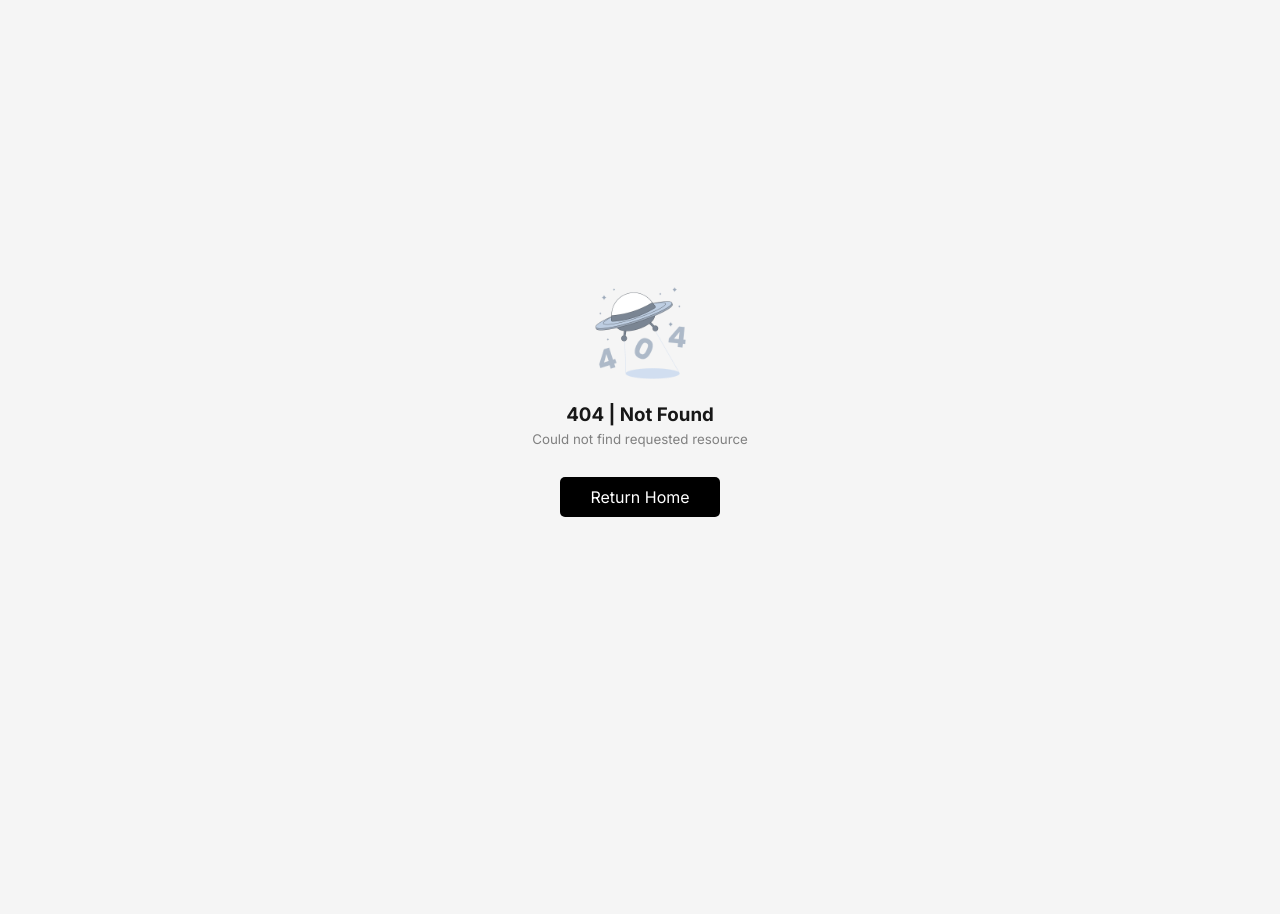
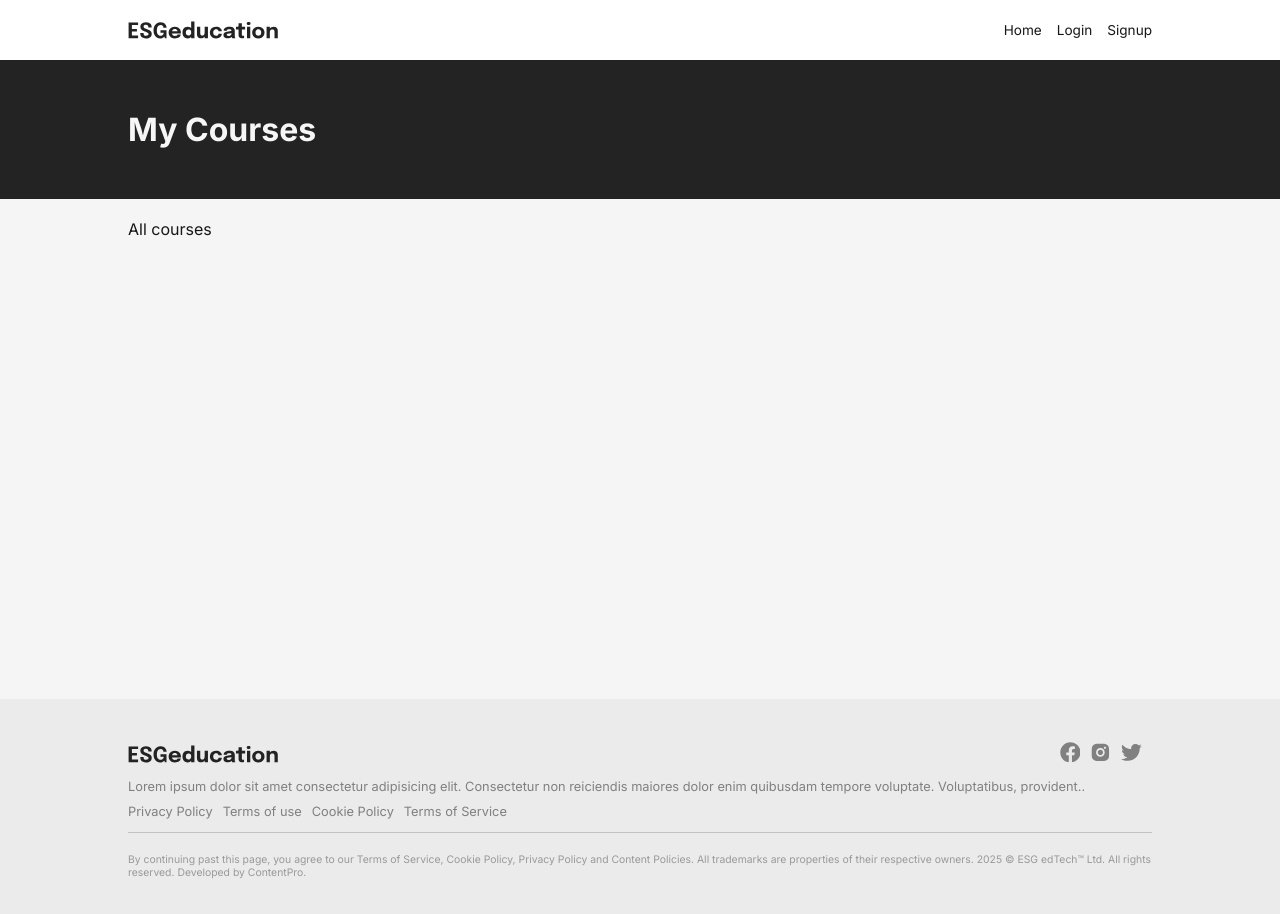
Before and after one commit to ungcnbacademy/ungcnbacademy-frontend, a Next.js app: page /client/my-courses in a window 1280 px wide. Before the commit this address had no page. Shown: the top 914 px of the page. Before the commit the page ends 800 px from the top, so only its background shows below. Built offline with nearby package versions, Linux system fonts and the light colour scheme.

Commit message:
bug fixes

```diff
--- a/src/app/(client)/layout.jsx
+++ b/src/app/client/layout.jsx
@@ -4,7 +4,7 @@ import Navbar from '@/components/navbar/navbar';
 export default function Layout({ children }) {
 	return (
 		<>
-			<Navbar/>
+			<Navbar variant='white'/>
 			{children}
 			<Footer />
 		</>
--- /dev/null
+++ b/src/app/client/my-courses/page.jsx
@@ -0,0 +1,4 @@
+import Courses from '@/components/client/courses';
+export default function MyCourses() {
+	return <Courses />;
+}
--- /dev/null
+++ b/src/components/client/courses.jsx
@@ -0,0 +1,12 @@
+import React from 'react';
+import styles from './courses.module.css';
+export default function Courses() {
+	return (
+		<div className={styles.overlay}>
+			<div className={styles.header}>
+				<h3 className={styles.title}>My Courses</h3>
+			</div>
+			<div className={styles.main}>All courses</div>
+		</div>
+	);
+}
--- /dev/null
+++ b/src/components/client/courses.module.css
@@ -0,0 +1,18 @@
+.overlay {
+	padding-bottom: 100px;
+	width: 100%;
+	.header {
+		padding-inline: var(--global-padding-inline);
+		background-color: rgb(35, 35, 35);
+		.title {
+			color: var(--foreground-white);
+			padding-block: 50px;
+			font-size: clamp(1.5rem, 5vw, 2rem);
+		}
+	}
+	.main {
+		padding-inline: var(--global-padding-inline);
+		padding-block: 20px;
+		min-height: 50vh;
+	}
+}
```
Also changed, not shown: src/app/client/profile/page.jsx (added).
